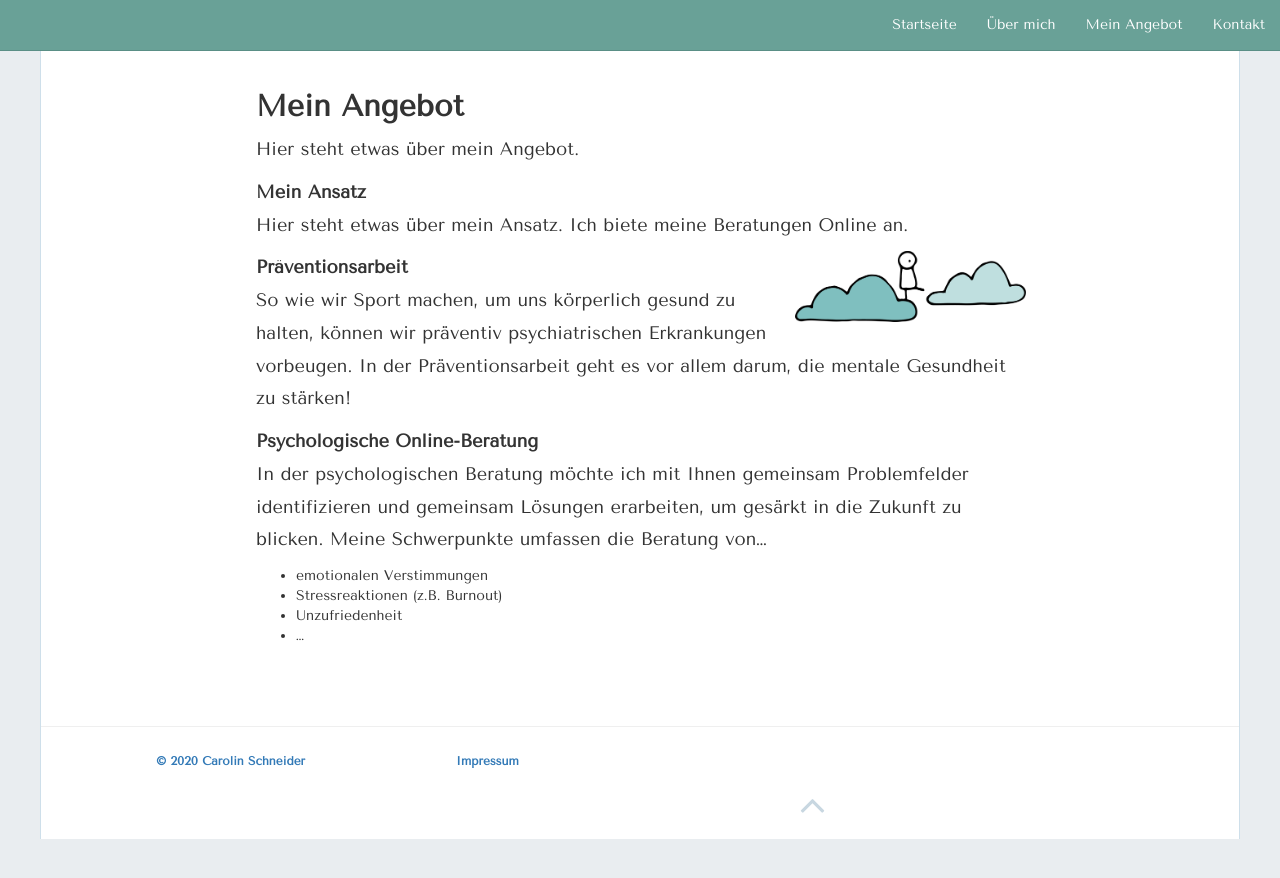
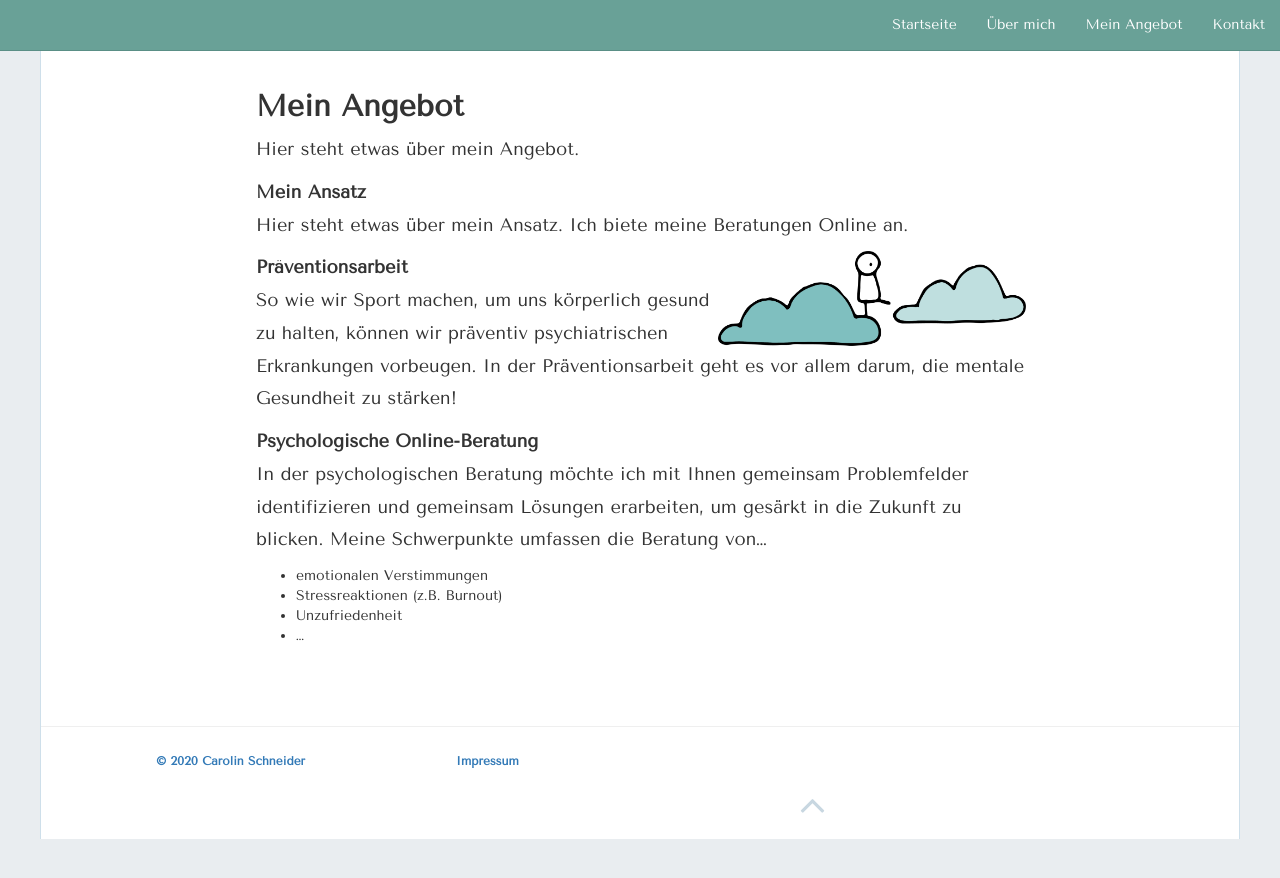
Before and after one commit to carolinschneider/carolinschneider.github.io, a Jekyll site: the page built from angebot.md, in a window 1280 px wide. Shown: the top 878 px of the page. Built offline with Jekyll 4.4.1, drawn with Linux system fonts in a browser that asks for light colours; nearby versions of some CDN libraries.

Commit message:
Update angebot.md

```diff
--- a/angebot.md
+++ b/angebot.md
@@ -10,7 +10,7 @@
 **Mein Ansatz** <br>
 Hier steht etwas über mein Ansatz. Ich biete meine Beratungen Online an.
 
-<img src="https://raw.githubusercontent.com/carolinschneider/carolinschneider.github.io/master/img/Angebot.png" alt="" style="float:right;width:30%;">
+<img src="https://raw.githubusercontent.com/carolinschneider/carolinschneider.github.io/master/img/Angebot.png" alt="" style="float:right;width:40%;">
 
 **Präventionsarbeit** <br>
 So wie wir Sport machen, um uns körperlich gesund zu halten, können wir präventiv psychiatrischen Erkrankungen vorbeugen. In der Präventionsarbeit geht es vor allem darum, die mentale Gesundheit zu stärken!
```
